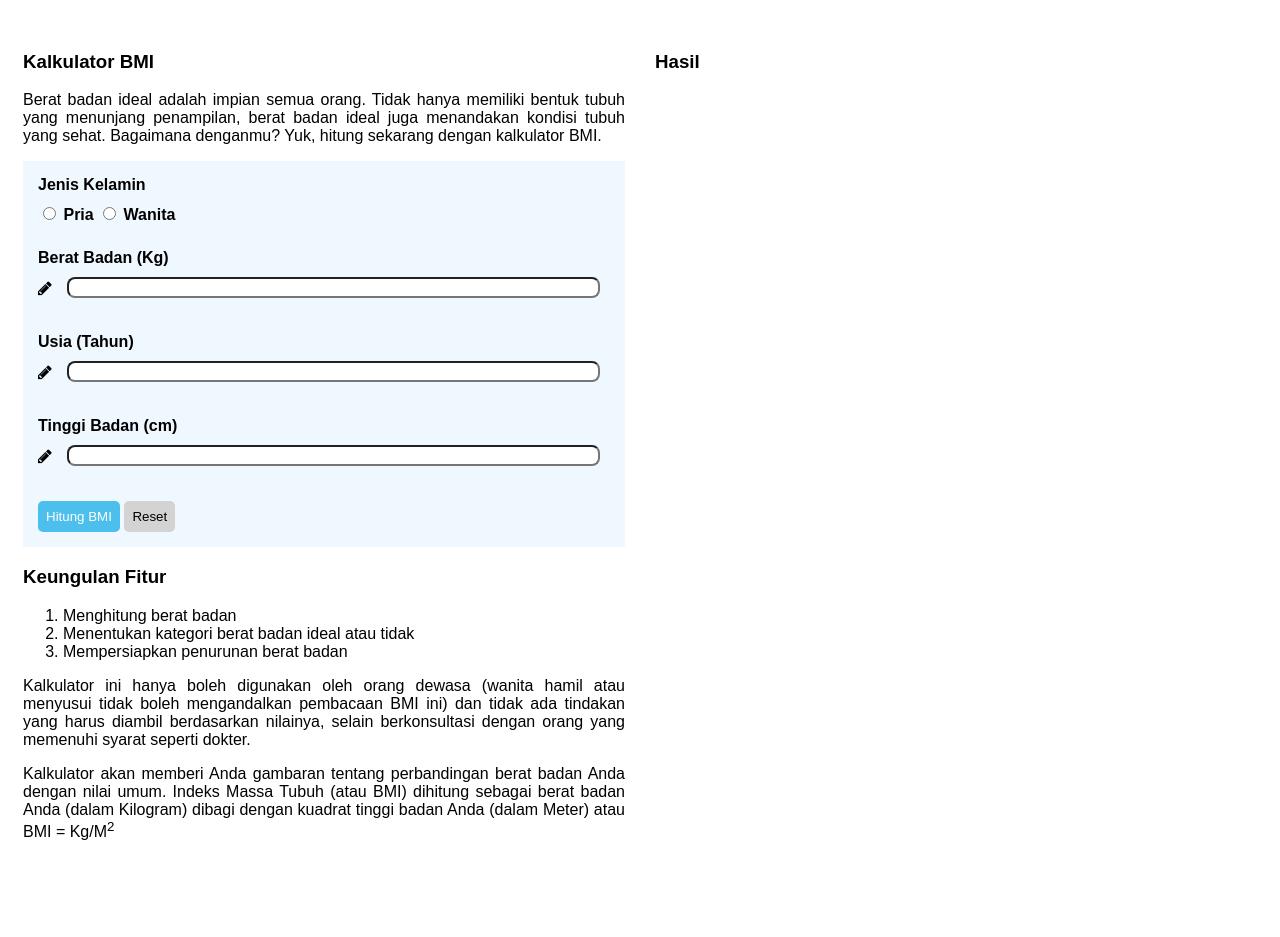
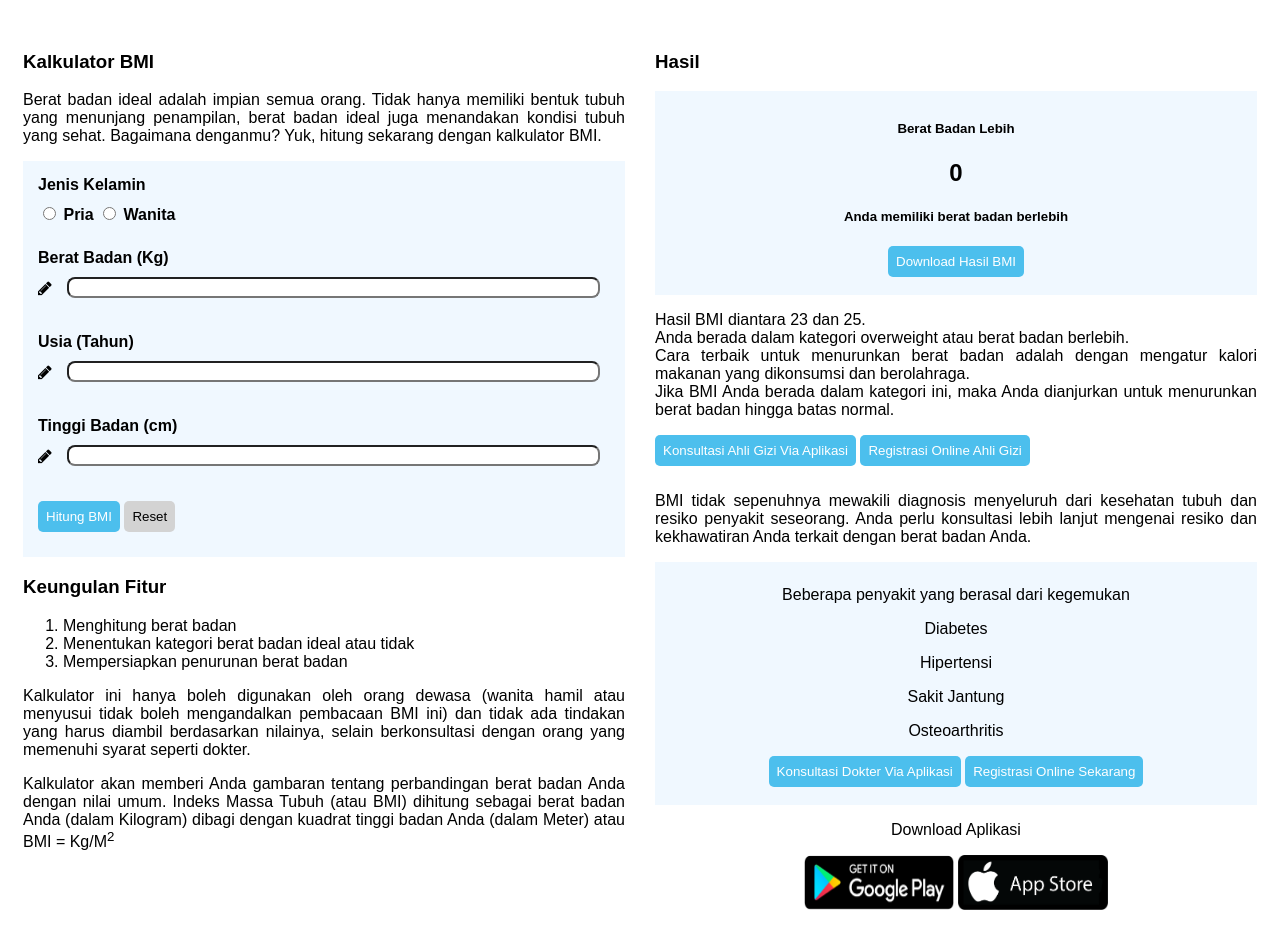
Before and after one commit to revou-fundamental-course/25-mar-24-DreGuns, a plain HTML site: page index.html in a window 1280 px wide. Shown: the part 50-987 px from the top of the page. Before the commit the page ends 930 px from the top, so only its background shows below. Drawn offline with Linux system fonts and the light colour scheme.

Commit message:
update & insert img

```diff
--- a/css/style.css
+++ b/css/style.css
@@ -64,6 +64,7 @@
   border: 0px;
   background-color: rgb(76, 191, 237);
   color: white;
+  margin-bottom: 10px;
 }
 .btn-default {
   padding: 8px;
@@ -72,3 +73,15 @@
   background-color: lightgrey;
   color: black;
 }
+.result-item {
+  text-align: center;
+  background-color: aliceblue;
+  padding: 8px;
+}
+.download-app {
+  text-align: center;
+}
+.app-icon img {
+  height: 55px;
+  width: 150px;
+}
--- a/index.html
+++ b/index.html
@@ -60,8 +60,10 @@
                 <input type="number" name="height" id="height" />
               </div>
             </section>
-            <button type="submit" class="btn-primary">Hitung BMI</button>
-            <button type="button" class="btn-default">Reset</button>
+            <button type="submit" class="btn-primary" id="calculate">
+              Hitung BMI
+            </button>
+            <button type="button" class="btn-default" id="reset">Reset</button>
           </div>
           <section>
             <h3>Keungulan Fitur</h3>
@@ -94,6 +96,67 @@
         <!-- Container Result -->
         <div class="result">
           <h3>Hasil</h3>
+          <section class="result-item">
+            <h5>Berat Badan Lebih</h5>
+            <h2>0</h2>
+            <h5>Anda memiliki berat badan berlebih</h5>
+            <button type="button" class="btn-primary">
+              Download Hasil BMI
+            </button>
+          </section>
+          <section>
+            <p class="parag">
+              Hasil BMI diantara 23 dan 25. <br />
+              Anda berada dalam kategori overweight atau berat badan berlebih.
+              <br />
+              Cara terbaik untuk menurunkan berat badan adalah dengan mengatur
+              kalori makanan yang dikonsumsi dan berolahraga. <br />
+              Jika BMI Anda berada dalam kategori ini, maka Anda dianjurkan
+              untuk menurunkan berat badan hingga batas normal.
+            </p>
+            <button type="button" class="btn-primary" id="consult">
+              Konsultasi Ahli Gizi Via Aplikasi
+            </button>
+            <button type="button" class="btn-primary" id="regist">
+              Registrasi Online Ahli Gizi
+            </button>
+          </section>
+          <section>
+            <p class="parag">
+              BMI tidak sepenuhnya mewakili diagnosis menyeluruh dari kesehatan
+              tubuh dan resiko penyakit seseorang. Anda perlu konsultasi lebih
+              lanjut mengenai resiko dan kekhawatiran Anda terkait dengan berat
+              badan Anda.
+            </p>
+          </section>
+          <section class="result-item">
+            <p>Beberapa penyakit yang berasal dari kegemukan</p>
+            <p>Diabetes</p>
+            <p>Hipertensi</p>
+            <p>Sakit Jantung</p>
+            <p>Osteoarthritis</p>
+            <button type="button" class="btn-primary">
+              Konsultasi Dokter Via Aplikasi
+            </button>
+            <button type="button" class="btn-primary">
+              Registrasi Online Sekarang
+            </button>
+          </section>
+          <section class="download-app">
+            <p>Download Aplikasi</p>
+            <div class="app-icon">
+              <img
+                class="play-store"
+                src="/25-mar-24-DreGuns/assets/img/play-store.png"
+                alt="play-store"
+              />
+              <img
+                class="app-store"
+                src="/25-mar-24-DreGuns/assets/img/app-store.png"
+                alt="app-store"
+              />
+            </div>
+          </section>
         </div>
       </div>
     </main>
```
Also changed, not shown: assets/img/app-store.png (added), assets/img/play-store.png (added).
